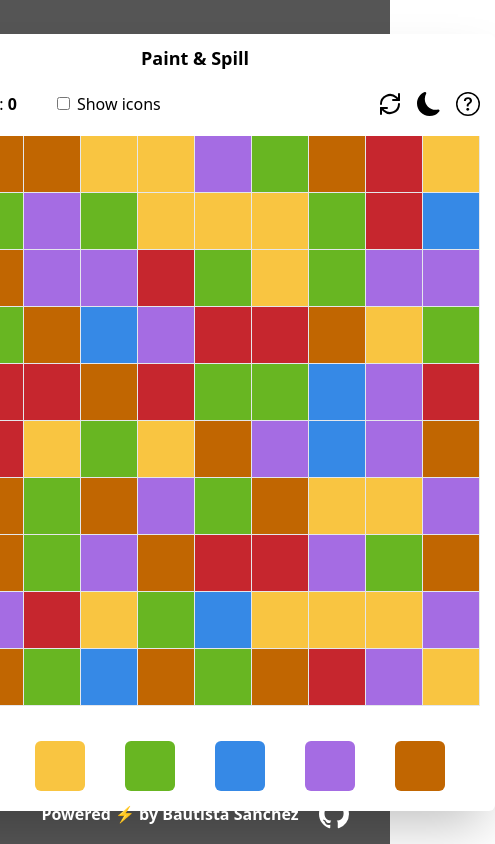
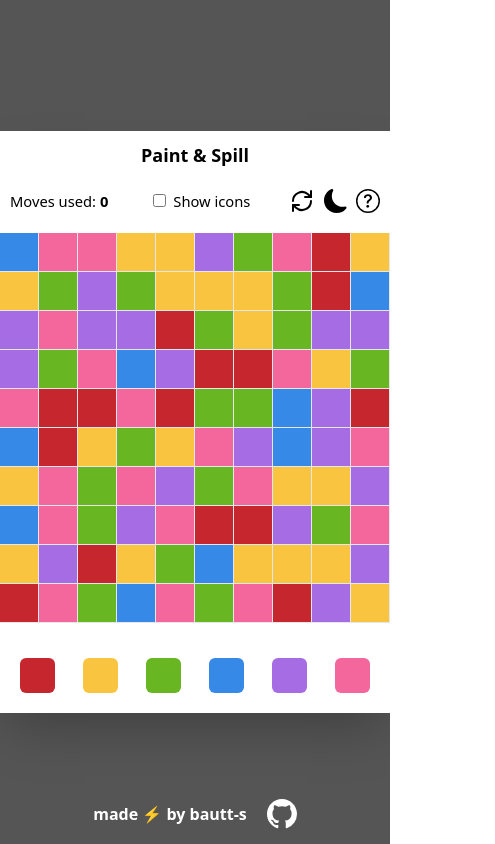
Before and after one commit to bautt-s/bautts-spill-game, a React (Create React App) app: page / in a window 390 px wide. Shown: the whole page, 495 px wide, since content can reach past the window. Built offline with nearby package versions, Linux system fonts and the light colour scheme.

Commit message:
feat: made full responsible design, and some visual changes.

```diff
--- a/public/index.html
+++ b/public/index.html
@@ -24,7 +24,7 @@
       work correctly both with client-side routing and a non-root public URL.
       Learn how to configure a non-root public URL by running `npm run build`.
     -->
-    <title>React App</title>
+    <title>Paint & Spill</title>
   </head>
   <body>
     <noscript>You need to enable JavaScript to run this app.</noscript>
--- a/src/App.tsx
+++ b/src/App.tsx
@@ -31,7 +31,7 @@ const generateRandomColor = () => {
         case (4):
             return 'purple'
         case (5):
-            return 'brown'
+            return 'pink'
         default:
             return ''
     }
@@ -114,26 +114,26 @@ const App = () => {
     }, [highscores])
 
     return (
-        <div className={`w-screen h-screen bg-[#555555] flex flex-col justify-center items-center ${gameState.darkMode && 'dark'}`}>
-            <div className="w-[600px] bg-white dark:bg-[#323332] rounded-md shadow-2xl transition-colors duration-300">
+        <div className={`overflow-y-hidden w-screen h-screen bg-[#555555] flex flex-col justify-center items-center ${gameState.darkMode && 'dark'}`}>
+            <div className="w-[400px] sm:w-[600px] bg-white dark:bg-[#323332] rounded-md shadow-2xl transition-colors duration-300">
                 <h1 className="font-bold text-lg text-center py-[10px] rounded-md dark:text-white">Paint & Spill</h1>
 
                 { /* scoreboard and buttons */}
-                <div className="flex flex-row mt-[10px] mb-[20px] px-[15px] items-center dark:text-white">
-                    <span>Moves used: <strong>{gameState.moves}</strong></span>
+                <div className="grid grid-cols-3 mt-[10px] mb-[20px] px-[15px] items-center dark:text-white">
+                    <span className='text-[0.92rem] sm:text-base'>Moves used: <strong>{gameState.moves}</strong></span>
 
-                    <label className='flex flex-row ml-[40px] items-center'>
+                    <label className='flex flex-row ml-[20px] sm:ml-[45px] items-center'>
                         <input type="checkbox" id="cbox-icons" onChange={() => setGameState({ ...gameState, icons: !gameState.icons })} />
-                        <span className='ml-[7px]'>Show icons</span>
+                        <span className='ml-[7px] text-[0.92rem] sm:text-base'>Show icons</span>
                     </label>
 
 
                     <div className="flex flex-row ml-auto">
                         <LuRefreshCw className='text-2xl cursor-pointer' onClick={() => setModalNewGame(true)} />
                         {gameState.darkMode
-                            ? <BsSunFill className='text-2xl ml-[15px] cursor-pointer' onClick={() => setGameState({ ...gameState, darkMode: false })} />
-                            : <BsMoonFill className='text-2xl ml-[15px] cursor-pointer' onClick={() => setGameState({ ...gameState, darkMode: true })} />}
-                        <BsQuestionCircle className='text-2xl ml-[15px] cursor-pointer' />
+                            ? <BsSunFill className='text-2xl ml-[10px] sm:ml-[15px] cursor-pointer' onClick={() => setGameState({ ...gameState, darkMode: false })} />
+                            : <BsMoonFill className='text-2xl ml-[10px] sm:ml-[15px] cursor-pointer' onClick={() => setGameState({ ...gameState, darkMode: true })} />}
+                        <BsQuestionCircle className='text-2xl ml-[8px] sm:ml-[13px] cursor-pointer' />
                     </div>
                 </div>
 
@@ -146,7 +146,7 @@ const App = () => {
             </div>
 
             <div className='w-full h-[60px] absolute bottom-0 flex items-center justify-center'>
-                <span className='font-semibold text-white mr-[20px]'>Powered ⚡ by Bautista Sánchez</span>
+                <span className='font-semibold text-white mr-[20px]'>made ⚡ by bautt-s</span>
 
                 <a href='https://github.com/bautt-s/bautts-spill-game' target='_blank'>
                     <BsGithub className='text-3xl text-white' />
--- a/src/components/color-selector.tsx
+++ b/src/components/color-selector.tsx
@@ -87,35 +87,35 @@ const Selector: React.FC<SelectorType> = (props) => {
     const { gameState, setGameState, gameboard, setGameboard, highscores, setHighscores } = props
 
     return (
-        <div className="flex flex-row gap-10 justify-center mt-[10px] pb-[20px]">
-            <div className={`bg-[#C6262E] w-[50px] h-[50px] rounded-md cursor-pointer flex items-center justify-center`}
+        <div className="flex flex-row gap-7 sm:gap-10 justify-center mt-[10px] pb-[20px]">
+            <div className={`bg-[#C6262E] w-[35px] h-[35px] sm:w-[50px] sm:h-[50px] rounded-md cursor-pointer flex items-center justify-center`}
                 onClick={() => handleMove('red', gameboard, setGameState, gameState, setGameboard, highscores, setHighscores)}>
-                {gameState.icons && <FaAppleAlt className='text-white text-3xl' />}
+                {gameState.icons && <FaAppleAlt className='text-white text-2xl sm:text-3xl' />}
             </div>
 
-            <div className={`bg-[#F9C541] w-[50px] h-[50px] rounded-md cursor-pointer flex items-center justify-center`}
+            <div className={`bg-[#F9C541] w-[35px] h-[35px] sm:w-[50px] sm:h-[50px] rounded-md cursor-pointer flex items-center justify-center`}
                 onClick={() => handleMove('yellow', gameboard, setGameState, gameState, setGameboard, highscores, setHighscores)}>
-                {gameState.icons && <AiFillStar className='text-white text-3xl' />}
+                {gameState.icons && <AiFillStar className='text-white text-2xl sm:text-3xl' />}
             </div>
 
-            <div className={`bg-[#68B622] w-[50px] h-[50px] rounded-md cursor-pointer flex items-center justify-center`}
+            <div className={`bg-[#68B622] w-[35px] h-[35px] sm:w-[50px] sm:h-[50px] rounded-md cursor-pointer flex items-center justify-center`}
                 onClick={() => handleMove('green', gameboard, setGameState, gameState, setGameboard, highscores, setHighscores)}>
-                {gameState.icons && <IoMdFlower className='text-white text-3xl' />}
+                {gameState.icons && <IoMdFlower className='text-white text-2xl sm:text-3xl' />}
             </div>
 
-            <div className={`bg-[#3689E6] w-[50px] h-[50px] rounded-md cursor-pointer flex items-center justify-center`}
+            <div className={`bg-[#3689E6] w-[35px] h-[35px] sm:w-[50px] sm:h-[50px] rounded-md cursor-pointer flex items-center justify-center`}
                 onClick={() => handleMove('blue', gameboard, setGameState, gameState, setGameboard, highscores, setHighscores)}>
-                {gameState.icons && <FaAnchor className='text-white text-3xl' />}
+                {gameState.icons && <FaAnchor className='text-white text-2xl sm:text-3xl' />}
             </div>
 
-            <div className={`bg-[#A56CE3] w-[50px] h-[50px] rounded-md cursor-pointer flex items-center justify-center`}
+            <div className={`bg-[#A56CE3] w-[35px] h-[35px] sm:w-[50px] sm:h-[50px] rounded-md cursor-pointer flex items-center justify-center`}
                 onClick={() => handleMove('purple', gameboard, setGameState, gameState, setGameboard, highscores, setHighscores)}>
-                {gameState.icons && <FaPaw className='text-white text-3xl' />}
+                {gameState.icons && <FaPaw className='text-white text-2xl sm:text-3xl' />}
             </div>
 
-            <div className={`bg-[#C16601] w-[50px] h-[50px] rounded-md cursor-pointer flex items-center justify-center`}
-                onClick={() => handleMove('brown', gameboard, setGameState, gameState, setGameboard, highscores, setHighscores)}>
-                {gameState.icons && <FaBasketballBall className='text-white text-3xl' />}
+            <div className={`bg-[#F4679D] w-[35px] h-[35px] sm:w-[50px] sm:h-[50px] rounded-md cursor-pointer flex items-center justify-center`}
+                onClick={() => handleMove('pink', gameboard, setGameState, gameState, setGameboard, highscores, setHighscores)}>
+                {gameState.icons && <FaBasketballBall className='text-white text-2xl sm:text-3xl' />}
             </div>
 
         </div>
--- a/src/components/gameboard.tsx
+++ b/src/components/gameboard.tsx
@@ -41,20 +41,20 @@ const Gameboard: React.FC<GameboardProps> = (props) => {
     const pixelSize = `size-${generatePixelSize()}`
 
     return (
-        <div className="w-full pb-[25px] px-[15px] ">
-            <div className='w-[570px]'>
+        <div className="w-full pb-[25px] px-[5px] sm:px-[15px]">
+            <div className='w-[390px] sm:w-[570px]'>
                 {gameboard.map((row, rowIndex) => {
                     return (
                         <div key={rowIndex} className="flex flex-row">
                             {row.map((value, colIndex) => {
                                 return (
                                     <div key={colIndex} className={`${pixelSize} ${value.color} border-r-[1px] border-b-[1px] dark:border-[#323332] flex items-center justify-center`}>
-                                        {(icons && value.color === 'red') && <FaAppleAlt className={`text-white ${(pixelSize === 'size-38') ? 'text-xl' : 'text-3xl'}`} />}
-                                        {(icons && value.color === 'yellow') && <AiFillStar className={`text-white ${(pixelSize === 'size-38') ? 'text-xl' : 'text-3xl'}`} />}
-                                        {(icons && value.color === 'green') && <IoMdFlower className={`text-white ${(pixelSize === 'size-38') ? 'text-xl' : 'text-3xl'}`} />}
-                                        {(icons && value.color === 'blue') && <FaAnchor className={`text-white ${(pixelSize === 'size-38') ? 'text-xl' : 'text-3xl'}`} />}
-                                        {(icons && value.color === 'purple') && <FaPaw className={`text-white ${(pixelSize === 'size-38') ? 'text-xl' : 'text-3xl'}`} />}
-                                        {(icons && value.color === 'brown') && <FaBasketballBall className={`text-white ${(pixelSize === 'size-38') ? 'text-xl' : 'text-3xl'}`} />}
+                                        {(icons && value.color === 'red') && <FaAppleAlt className={`text-white ${(pixelSize === 'size-38') ? 'text-lg sm:text-xl' : 'text-2xl sm:text-3xl'}`} />}
+                                        {(icons && value.color === 'yellow') && <AiFillStar className={`text-white ${(pixelSize === 'size-38') ? 'text-lg sm:text-xl' : 'text-2xl sm:text-3xl'}`} />}
+                                        {(icons && value.color === 'green') && <IoMdFlower className={`text-white ${(pixelSize === 'size-38') ? 'text-lg sm:text-xl' : 'text-2xl sm:text-3xl'}`} />}
+                                        {(icons && value.color === 'blue') && <FaAnchor className={`text-white ${(pixelSize === 'size-38') ? 'text-lg sm:text-xl' : 'text-2xl sm:text-3xl'}`} />}
+                                        {(icons && value.color === 'purple') && <FaPaw className={`text-white ${(pixelSize === 'size-38') ? 'text-lg sm:text-xl' : 'text-2xl sm:text-3xl'}`} />}
+                                        {(icons && value.color === 'pink') && <FaBasketballBall className={`text-white ${(pixelSize === 'size-38') ? 'text-lg sm:text-xl' : 'text-2xl sm:text-3xl'}`} />}
                                     </div>
                                 )
                             })}
--- a/src/components/new-game.tsx
+++ b/src/components/new-game.tsx
@@ -33,7 +33,7 @@ const NewGame: React.FC<NewGameType> = (props) => {
         <div className="w-screen h-screen absolute top-0 left-0 flex items-center justify-center">
             <div className='bg-[#00000060] w-screen h-screen absolute z-1 backdrop-blur-sm' onClick={() => setModalNewGame(false)}></div>
 
-            <div className="bg-white dark:bg-[#323332] flex flex-col justify-center w-[400px] z-50 px-[20px] py-[30px] rounded-md dark:shadow-[#323332] dark:shadow-xl">
+            <div className="bg-white dark:bg-[#323332] flex flex-col justify-center w-[380px] sm:w-[400px] z-50 px-[20px] py-[30px] rounded-md dark:shadow-[#323332] dark:shadow-xl">
                 {gameState.victory && <span className='text-center'>You achieved victory in <strong>{gameState.moves}</strong> moves!</span>}
 
                 <div className='grid grid-cols-3 gap-[10px] mt-[15px]'>
--- a/src/index.css
+++ b/src/index.css
@@ -2,12 +2,29 @@
 @tailwind components;
 @tailwind utilities;
 
-.red { background-color: #C6262E }
-.yellow { background-color: #F9C541 }
-.green { background-color: #68B622 }
-.blue { background-color: #3689E6 }
-.purple { background-color: #A56CE3 }
-.brown { background-color: #C16601 }
+.red {
+    background-color: #C6262E
+}
+
+.yellow {
+    background-color: #F9C541
+}
+
+.green {
+    background-color: #68B622
+}
+
+.blue {
+    background-color: #3689E6
+}
+
+.purple {
+    background-color: #A56CE3
+}
+
+.pink {
+    background-color: #F4679D
+}
 
 .size-114 {
     width: 114px;
@@ -23,3 +40,20 @@
     width: 38px;
     height: 38px;
 }
+
+@media only screen and (max-width: 600px) {
+    .size-114 {
+        width: 78px;
+        height: 78px;
+    }
+
+    .size-57 {
+        width: 39px;
+        height: 39px;
+    }
+
+    .size-38 {
+        width: 26px;
+        height: 26px;
+    }
+}
```
